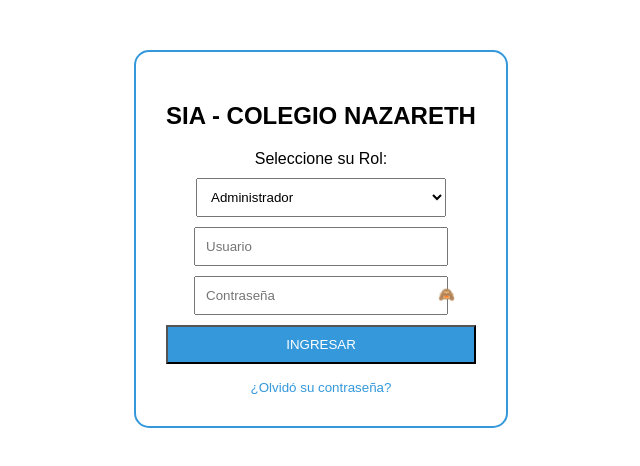
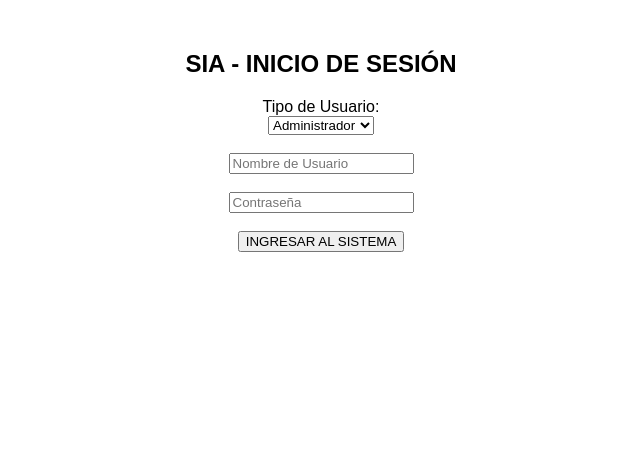
Before and after one commit to adso3070410/SIC-NAZARETH, a React (Vite) app in the folder Documents/SIC -NAZARETH/: page / in a window 1280 px wide. Shown: the top 466 px of the page, without its empty margins (319-959 px from the left). Built offline with nearby package versions, Linux system fonts and the light colour scheme.

Commit message:
feat: Implementación de Login funcional con comentarios y estándares

```diff
--- a/Documents/SIC -NAZARETH/src/App.jsx
+++ b/Documents/SIC -NAZARETH/src/App.jsx
@@ -1,22 +1,30 @@
 import React, { useState } from 'react';
 import Login from './components/Login';
 import Dashboard from './components/Dashboard';
+import RegistroEstudiantes from './components/RegistroEstudiantes';
 import RegistroNotas from './components/RegistroNotas';
 import GestionDocentes from './components/GestionDocentes';
 
+/**
+ * COMPONENTE RAÍZ: App.jsx
+ * Orquesta la navegación entre los módulos del sistema académico (PMV).
+ */
 function App() {
   const [pantalla, setPantalla] = useState('login');
   const [rolActivo, setRolActivo] = useState('');
 
+  // Función para manejar el acceso exitoso y asignar el rol
+  const manejarAcceso = (rol) => {
+    setRolActivo(rol);
+    setPantalla('dashboard');
+  };
+
   return (
-    <div>
-      {pantalla === 'login' && (
-        <Login alEntrar={(rol) => {
-          setRolActivo(rol);
-          setPantalla('dashboard');
-        }} />
-      )}
+    <div className="container">
+      {/* MÓDULO DE SEGURIDAD (CU-01) */}
+      {pantalla === 'login' && <Login alEntrar={manejarAcceso} />}
 
+      {/* PANEL DE BIENVENIDA TRAS ACCESO EXITOSO */}
       {pantalla === 'dashboard' && (
         <Dashboard
           rolUsuario={rolActivo}
@@ -24,17 +32,14 @@ function App() {
         />
       )}
 
-      {/* Aquí llamamos a los módulos reales que acabamos de crear */}
+      {/* MÓDULO DE REGISTRO ESTUDIANTIL Y CONSULTAS (CU-06 / CU-10) */}
+      {pantalla === 'registro' && <RegistroEstudiantes alVolver={() => setPantalla('dashboard')} />}
+
+      {/* MÓDULO DE CONTROL DE CALIFICACIONES (CU-09) */}
       {pantalla === 'notas' && <RegistroNotas alVolver={() => setPantalla('dashboard')} />}
+
+      {/* MÓDULO DE GESTIÓN DE PERSONAL DOCENTE (CU-05) */}
       {pantalla === 'docentes' && <GestionDocentes alVolver={() => setPantalla('dashboard')} />}
-
-      {/* Si no has creado el de RegistroEstudiantes aún, este botón te dará error si lo abres, pero el sistema cargará */}
-      {pantalla === 'registro' && (
-        <div style={{padding:'20px'}}>
-          <h2>Módulo de Estudiantes en construcción</h2>
-          <button onClick={() => setPantalla('dashboard')}>Volver</button>
-        </div>
-      )}
     </div>
   );
 }
--- a/Documents/SIC -NAZARETH/src/components/GestionDocentes.jsx
+++ b/Documents/SIC -NAZARETH/src/components/GestionDocentes.jsx
@@ -1,24 +1,26 @@
 import React from 'react';
 
-function GestionDocentes({ alVolver }) {
-  const docentes = [
-    { id: 1, nombre: 'Carlos Ruiz', especialidad: 'Programación' },
-    { id: 2, nombre: 'Ana Maria Lopez', especialidad: 'Base de Datos' }
-  ];
-
+/**
+ * MÓDULO: GESTIÓN DE PERSONAL (CU-05)
+ */
+export default function GestionDocentes({ alVolver }) {
   return (
     <div style={{ padding: '20px', fontFamily: 'Arial' }}>
-      <button onClick={alVolver} style={{ marginBottom: '20px', cursor: 'pointer' }}>← Volver al Panel</button>
-      <h2 style={{ color: '#2c3e50' }}>Gestión de Docentes (CU-05)</h2>
-      <div style={{ display: 'grid', gap: '15px' }}>
-        {docentes.map(d => (
-          <div key={d.id} style={{ border: '1px solid #3498db', padding: '15px', borderRadius: '8px' }}>
-            <strong>{d.nombre}</strong> - {d.especialidad}
-          </div>
-        ))}
+      <button onClick={alVolver} style={{cursor:'pointer'}}>← Volver</button>
+      <h2 style={{color: '#2c3e50'}}>CU-05: Gestión de Personal Docente</h2>
+
+      <div style={{ border: '1px solid #ddd', padding: '20px' }}>
+        <h4>Registrar Nuevo Docente</h4>
+        <input type="text" placeholder="Nombre del Docente" style={{marginRight: '10px'}} />
+        <select style={{marginRight: '10px'}}>
+          <option>Matemáticas</option><option>Sistemas</option>
+        </select>
+        <button style={{background: '#f39c12', color: 'white', border: 'none', padding: '5px 10px', cursor: 'pointer'}}>
+          Asignar Rol y Permisos
+        </button>
       </div>
+
+      <p style={{marginTop: '20px', color: '#27ae60'}}><strong>Resultado:</strong> Docente habilitado en sistema satisfactoriamente.</p>
     </div>
   );
 }
-
-export default GestionDocentes;
--- a/Documents/SIC -NAZARETH/src/components/Login.jsx
+++ b/Documents/SIC -NAZARETH/src/components/Login.jsx
@@ -1,56 +1,69 @@
 import React, { useState } from 'react';
 
-function Login({ alEntrar }) {
-  const [rol, setRol] = useState('Administrador');
-  const [user, setUser] = useState('');
-  const [pass, setPass] = useState('');
-  const [verPass, setVerPass] = useState(false);
+// COMPONENTE DE LOGIN: Permite el acceso según el rol seleccionado
+export default function Login({ alEntrar }) {
 
-  const manejarValidacion = (e) => {
-    e.preventDefault();
-    if (!user || !pass) {
-      alert("Por favor, complete todos los campos.");
-      return;
-    }
-    // Credencial de prueba para todos los roles: admin / 123
-    if (user === 'admin' && pass === '123') {
-      alert(`¡Acceso Exitoso como ${rol}!`);
-      alEntrar(rol);
+  // ESTADOS: Guardan la información que el usuario escribe
+  const [rol, setRol] = useState('Administrador'); // Guarda el actor seleccionado
+  const [usuario, setUsuario] = useState('');      // Guarda el nombre de usuario
+  const [clave, setClave] = useState('');          // Guarda la contraseña
+
+  // FUNCIÓN VALIDAR: Se ejecuta cuando se da clic en el botón "Entrar"
+  const validarIngreso = (e) => {
+    e.preventDefault(); // Evita que la página se recargue sola
+
+    // VALIDACIÓN SIMPLE PARA EL PROYECTO (PMV)
+    if (usuario === 'admin' && clave === '123') {
+      alert("Acceso exitoso como " + rol);
+      alEntrar(rol); // Envía el rol al componente padre (App.jsx)
     } else {
-      alert("Usuario o contraseña incorrectos.");
+      alert("Error: Usuario o clave incorrectos");
     }
   };
 
-  const recuperarClave = () => {
-    const correo = prompt("Ingrese su correo institucional:");
-    if (correo) alert("Enlace enviado a: " + correo);
+  // ESTILOS BÁSICOS (Directo en el código para no usar archivos CSS externos)
+  const contenedorEstilo = {
+    textAlign: 'center',
+    marginTop: '50px',
+    fontFamily: 'Arial'
   };
 
   return (
-    <div style={{ textAlign: 'center', marginTop: '50px', fontFamily: 'Arial' }}>
-      <div style={{ border: '2px solid #3498db', display: 'inline-block', padding: '30px', borderRadius: '15px' }}>
-        <h2>SIA - COLEGIO NAZARETH</h2>
-        <form onSubmit={manejarValidacion}>
-          <label>Seleccione su Rol:</label>
-          <select value={rol} onChange={(e) => setRol(e.target.value)} style={{ display: 'block', margin: '10px auto', padding: '10px', width: '250px' }}>
-            <option>Administrador</option>
-            <option>Docente</option>
-            <option>Estudiante</option>
-            <option>Administrativo</option>
-          </select>
-          <input type="text" placeholder="Usuario" onChange={(e) => setUser(e.target.value)} style={{ display: 'block', margin: '10px auto', padding: '10px', width: '230px' }} />
-          <div style={{ position: 'relative' }}>
-            <input type={verPass ? "text" : "password"} placeholder="Contraseña" onChange={(e) => setPass(e.target.value)} style={{ display: 'block', margin: '10px auto', padding: '10px', width: '230px' }} />
-            <button type="button" onClick={() => setVerPass(!verPass)} style={{ position: 'absolute', right: '15px', top: '10px', background: 'none', border: 'none' }}>
-              {verPass ? "👁️" : "🙈"}
-            </button>
-          </div>
-          <button type="submit" style={{ backgroundColor: '#3498db', color: 'white', padding: '10px', width: '100%', cursor: 'pointer' }}>INGRESAR</button>
-        </form>
-        <button onClick={recuperarClave} style={{ background: 'none', border: 'none', color: '#3498db', marginTop: '15px', cursor: 'pointer' }}>¿Olvidó su contraseña?</button>
-      </div>
+    <div style={contenedorEstilo}>
+      <h2>SIA - INICIO DE SESIÓN</h2>
+
+      {/* Formulario de acceso */}
+      <form onSubmit={validarIngreso}>
+
+        {/* 1. Selección de Actor */}
+        <label>Tipo de Usuario:</label><br />
+        <select value={rol} onChange={(e) => setRol(e.target.value)}>
+          <option value="Administrador">Administrador</option>
+          <option value="Docente">Docente</option>
+          <option value="Estudiante">Estudiante</option>
+          <option value="Administrativo">Administrativo</option>
+        </select>
+        <br /><br />
+
+        {/* 2. Campo Usuario */}
+        <input
+          type="text"
+          placeholder="Nombre de Usuario"
+          value={usuario}
+          onChange={(e) => setUsuario(e.target.value)}
+        /><br /><br />
+
+        {/* 3. Campo Clave */}
+        <input
+          type="password"
+          placeholder="Contraseña"
+          value={clave}
+          onChange={(e) => setClave(e.target.value)}
+        /><br /><br />
+
+        {/* Botón de envío */}
+        <button type="submit">INGRESAR AL SISTEMA</button>
+      </form>
     </div>
   );
 }
-
-export default Login;
--- a/Documents/SIC -NAZARETH/src/components/RegistroNotas.jsx
+++ b/Documents/SIC -NAZARETH/src/components/RegistroNotas.jsx
@@ -1,28 +1,36 @@
-import React from 'react';
+import React, { useState } from 'react';
 
-function RegistroNotas({ alVolver }) {
+/**
+ * MÓDULO: REGISTRO DE CALIFICACIONES (CU-09)
+ */
+export default function RegistroNotas({ alVolver }) {
+  const [nota, setNota] = useState('');
+
   return (
     <div style={{ padding: '20px', fontFamily: 'Arial' }}>
-      <button onClick={alVolver} style={{ marginBottom: '20px', cursor: 'pointer' }}>← Volver al Panel</button>
-      <h2 style={{ color: '#2c3e50' }}>Módulo de Gestión de Notas (CU-09)</h2>
-      <table style={{ width: '100%', borderCollapse: 'collapse', marginTop: '20px' }}>
-        <thead>
-          <tr style={{ backgroundColor: '#3498db', color: 'white' }}>
-            <th style={{ border: '1px solid #ddd', padding: '10px' }}>Estudiante</th>
-            <th style={{ border: '1px solid #ddd', padding: '10px' }}>Materia</th>
-            <th style={{ border: '1px solid #ddd', padding: '10px' }}>Nota final</th>
-          </tr>
-        </thead>
-        <tbody>
-          <tr>
-            <td style={{ border: '1px solid #ddd', padding: '10px' }}>Shirley Rodriguez</td>
-            <td style={{ border: '1px solid #ddd', padding: '10px' }}>Desarrollo de Software</td>
-            <td style={{ border: '1px solid #ddd', padding: '10px' }}>5.0</td>
-          </tr>
-        </tbody>
-      </table>
+      <button onClick={alVolver} style={{cursor:'pointer'}}>← Volver</button>
+      <h2 style={{color: '#2c3e50'}}>CU-09: Registro de Calificaciones</h2>
+
+      <div style={{ background: '#eef2f3', padding: '20px', borderRadius: '10px' }}>
+        <p><strong>Paso 1:</strong> Seleccione Grupo:
+          <select style={{marginLeft: '10px'}}><option>Grado 10-A</option><option>Grado 11-B</option></select>
+        </p>
+
+        <p><strong>Paso 2:</strong> Ingrese Nota para el Estudiante: <em>Shirley Rodriguez</em></p>
+        <input
+          type="number"
+          step="0.1"
+          placeholder="0.0 a 5.0"
+          value={nota}
+          onChange={(e) => setNota(e.target.value)}
+          style={{padding: '5px'}}
+        />
+        <button style={{ marginLeft: '10px', background: '#2980b9', color: 'white', border: 'none', padding: '5px 15px', cursor: 'pointer' }}>
+          Calcular Promedio
+        </button>
+      </div>
+
+      {nota && <p style={{marginTop: '10px', color: '#7f8c8d'}}>Resultado esperado: Nota habilitada en sistema.</p>}
     </div>
   );
 }
-
-export default RegistroNotas;
```
Also changed, not shown: Documents/SIC -NAZARETH/src/components/Dashboard.jsx (+31 -21 lines), Documents/SIC -NAZARETH/src/components/RegistroEstudiantes.jsx (+47 -8 lines), Documents/SIC -NAZARETH/src/main.jsx (+9 -6 lines).
